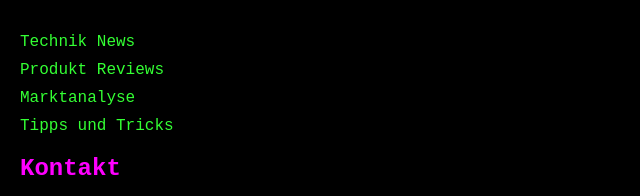
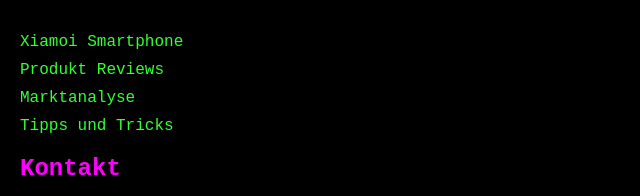
Before and after one commit to defaultpizza/website, a plain HTML site: page dashboard.html in a window 1280 px wide. Shown: the part 462-658 px from the top of the page, 0-640 px from the left. Drawn offline with Linux system fonts and the light colour scheme.

Commit message:
Update dashboard.html
v 2.2

```diff
--- a/dashboard.html
+++ b/dashboard.html
@@ -39,7 +39,7 @@
             <h2>Dashboard</h2>
             <input type="text" id="searchInput" onkeyup="searchLinks()" placeholder="Nach Hashtags suchen...">
             <ul id="linkList">
-                <li><a href="link1.html" data-hashtags="#technik #news">Technik News</a></li>
+                <li><a href="1_com_xi.html" data-hashtags="#technik #xiamoi #android #google">Xiamoi Smartphone</a></li>
                 <li><a href="link2.html" data-hashtags="#reviews #produkte">Produkt Reviews</a></li>
                 <li><a href="link3.html" data-hashtags="#analysen #markt">Marktanalyse</a></li>
                 <li><a href="link4.html" data-hashtags="#tipps #tricks">Tipps und Tricks</a></li>
```
